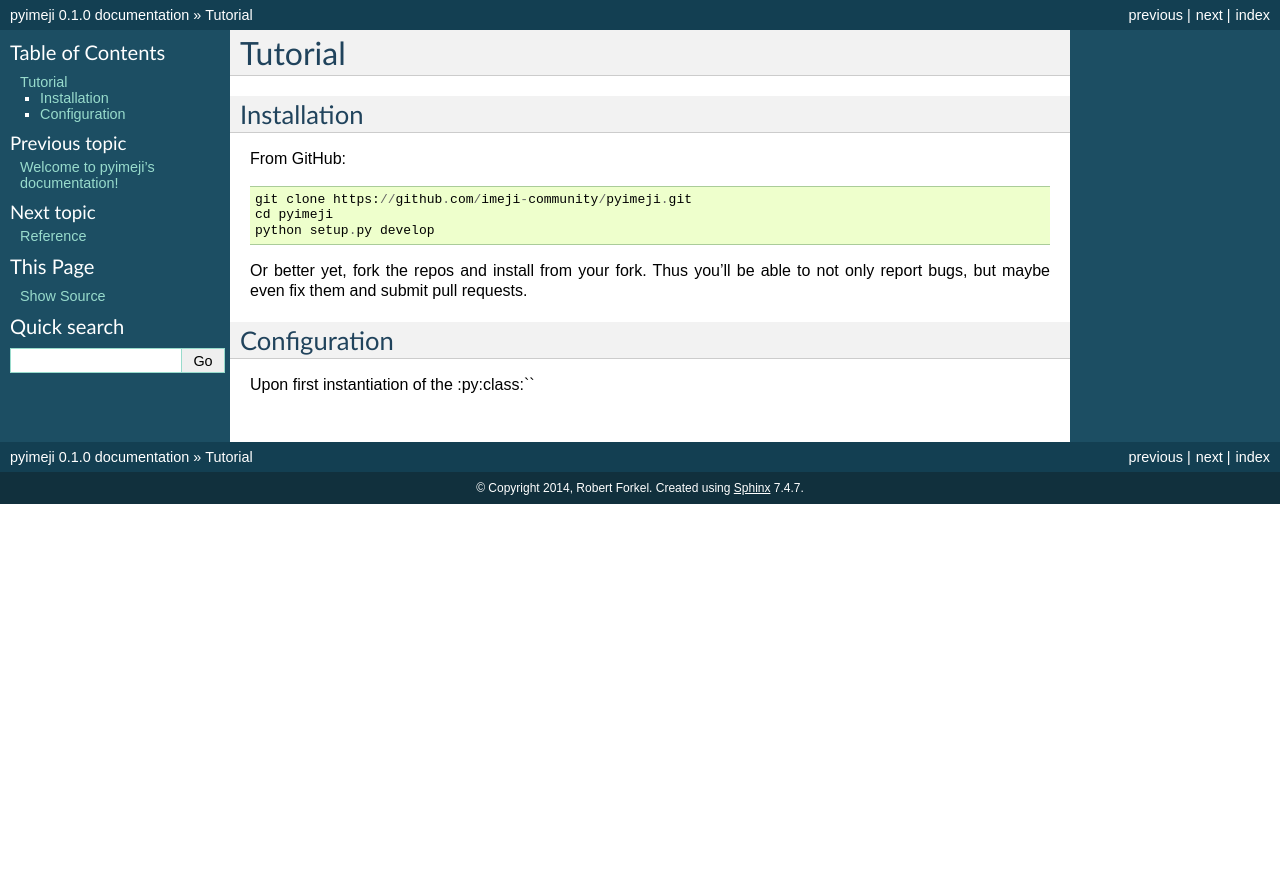
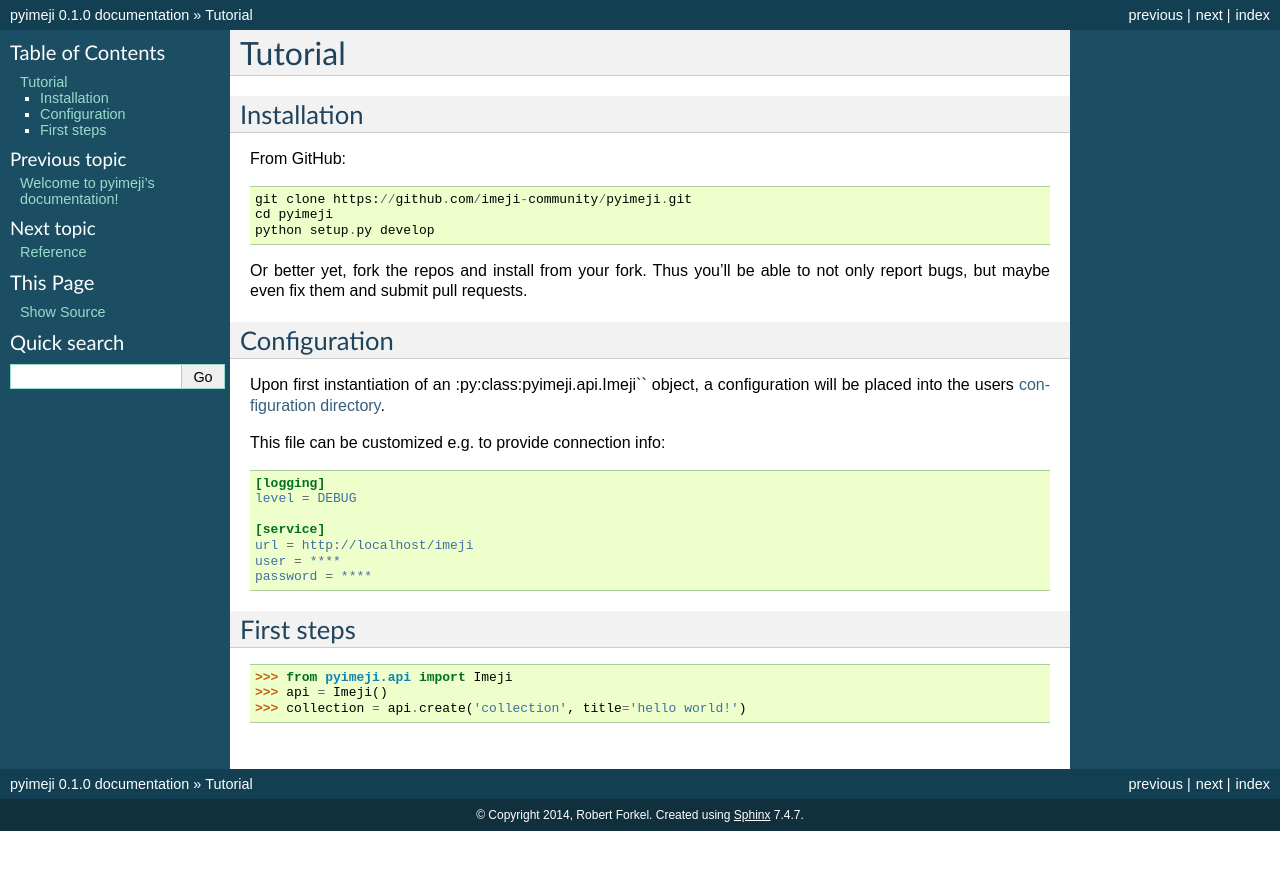
Before and after one commit to imeji-community/pyimeji, a Sphinx documentation site: the page built from docs/tutorial.rst, in a window 1280 px wide. Shown: the top 870 px of the page. Built offline with Sphinx 7.4.7, drawn with Linux system fonts in a browser that asks for light colours.

```diff
--- a/docs/tutorial.rst
+++ b/docs/tutorial.rst
@@ -17,4 +17,27 @@
 Configuration
 ~~~~~~~~~~~~~
 
-Upon first instantiation of the :py:class:``
+Upon first instantiation of an :py:class:pyimeji.api.Imeji`` object, a configuration will
+be placed into the users `configuration directory <https://pypi.python.org/pypi/appdirs>`_.
+
+This file can be customized e.g. to provide connection info:
+
+.. code-block:: ini
+
+    [logging]
+    level = DEBUG
+
+    [service]
+    url = http://localhost/imeji
+    user = ****
+    password = ****
+
+
+First steps
+~~~~~~~~~~~
+
+.. code-block:: python
+
+    >>> from pyimeji.api import Imeji
+    >>> api = Imeji()
+    >>> collection = api.create('collection', title='hello world!')
--- a/setup.py
+++ b/setup.py
@@ -26,7 +26,7 @@
     long_description=read("README.rst"),
     author='Robert Forkel',
     author_email='xrotwang@googlemail.com',
-    url='https://github.com/clld/pyimeji',
+    url='https://github.com/imeji-community/pyimeji',
     install_requires=requires,
     license=read("LICENSE"),
     zip_safe=False,
```
Also changed, not shown: 5 other files.
